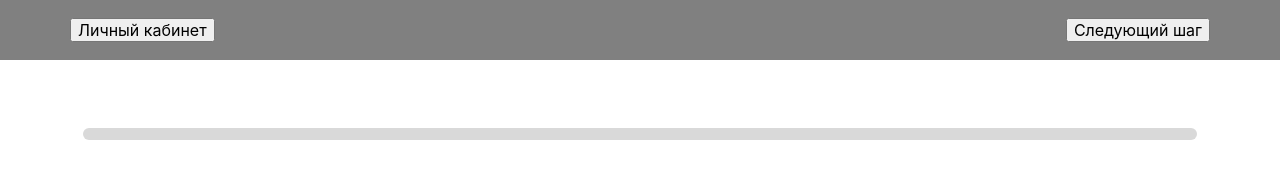
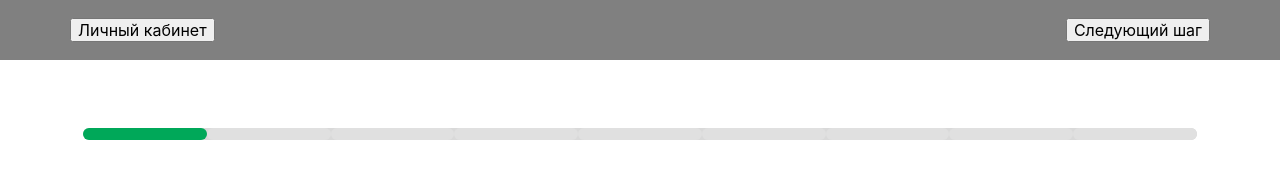
Before and after one commit to homo-errantium/frontend, a React (Create React App) app: page /resume/personal-data in a window 1280 px wide. Shown: the top 190 px of the page. Built offline with nearby package versions, Linux system fonts and the light colour scheme.

Commit message:
feat: redesigned progressBar

```diff
--- a/src/components/Resume/Resume.js
+++ b/src/components/Resume/Resume.js
@@ -61,7 +61,7 @@ function Resume({
         {location.pathname === '/resume/result' ? (
           ''
         ) : (
-          <ProgressBar step={step} />
+          <ProgressBar step={step} totalSteps={locationArr.length} />
         )}
         <FormPage />
       </main>
--- a/src/components/Resume/ResumeComponents/ProgressBar/ProgressBar.js
+++ b/src/components/Resume/ResumeComponents/ProgressBar/ProgressBar.js
@@ -5,17 +5,30 @@ import React from 'react'
 import PropTypes from 'prop-types'
 import './ProgressBar.scss'
 
-// Чтобы использовать этот компонент, необходимо передать номер шага от 1 до 7 числом в качестве пропса
-// Пример шага #3: <ProgressBar step={3} />
+const ProgressBar = ({ step, totalSteps }) => (
+  <div className="progress-bar">
+    {[...Array(totalSteps)].map((_, index) => {
+      const stepClass =
+        index < step - 1
+          ? 'completed'
+          : index === step - 1
+          ? 'active'
+          : 'future'
 
-const ProgressBar = ({ step }) => (
-  <div className="progress-bar">
-    <div className={`progress-bar_step progress-bar_step_${step}`} />
+      return (
+        <div
+          key={index}
+          className={`progress-bar_step ${stepClass}`}
+          style={{ width: `${100 / totalSteps}%` }}
+        />
+      )
+    })}
   </div>
 )
 
 ProgressBar.propTypes = {
   step: PropTypes.number.isRequired,
+  totalSteps: PropTypes.number.isRequired,
 }
 
 export default ProgressBar
```
Also changed, not shown: src/components/Resume/ResumeComponents/ProgressBar/ProgressBar.scss (line endings or trailing spaces).
